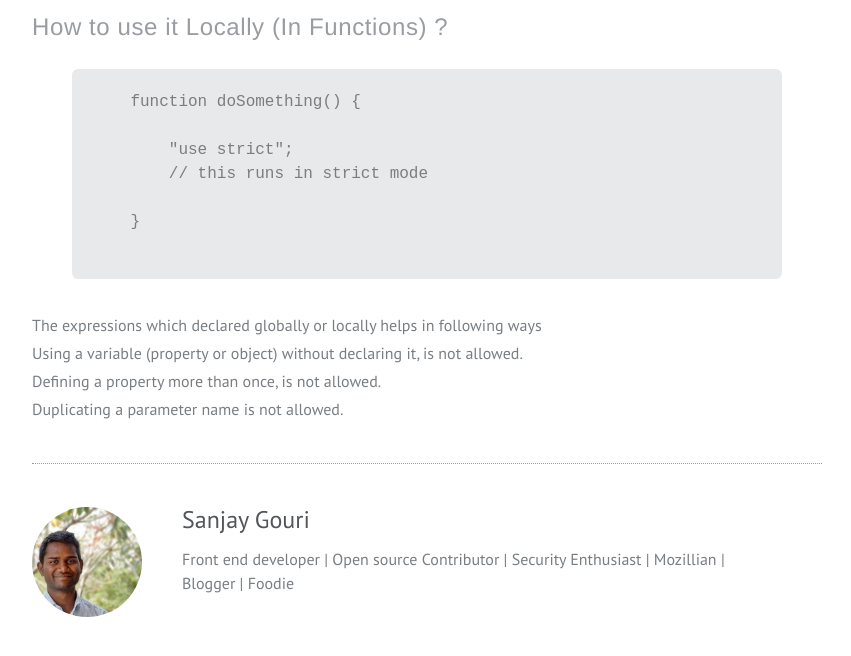
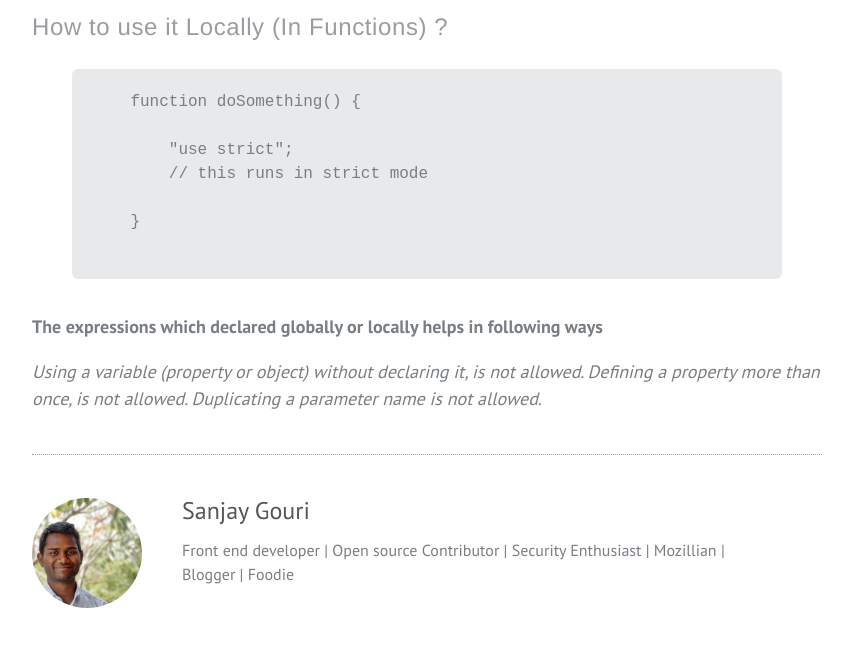
Before and after one commit to coderlogue/coderlogue.github.io, a Jekyll site: the page built from _posts/2015-08-15-Javascript use strict.md, in a window 1280 px wide and 900 px high, scrolled down 757 px, cut to the strip 0-727 px from the top of the window. Shown: the top 656 px of the strip, without its empty margins (213-1064 px from the left). Built offline with Jekyll 4.4.1, drawn with Linux system fonts in a browser that asks for light colours; comment, search, counter and statistics services are not loaded.

Commit message:
Update 2015-08-15-Javascript use strict.md

```diff
--- a/_posts/2015-08-15-Javascript use strict.md
+++ b/_posts/2015-08-15-Javascript use strict.md
@@ -36,17 +36,10 @@ You can use it either globally or within a function.
 
 {% endhighlight %}
 
-<ul style="list-style-type: square;">
 
-        The expressions which declared globally or locally  helps in following ways
-        <li>
-            Using a variable (property or object) without declaring it, is not allowed.
-        </li>
-        <li>
-            Defining a property more than once, is not allowed.
-        </li>
-        <li>
-            Duplicating a parameter name is not allowed.
-        </li>
-
-</ul>
+  <h3> The expressions which declared globally or locally  helps in following ways </h3>
+   <i>
+        Using a variable (property or object) without declaring it, is not allowed.
+        Defining a property more than once, is not allowed.
+        Duplicating a parameter name is not allowed.
+    </i>
```
